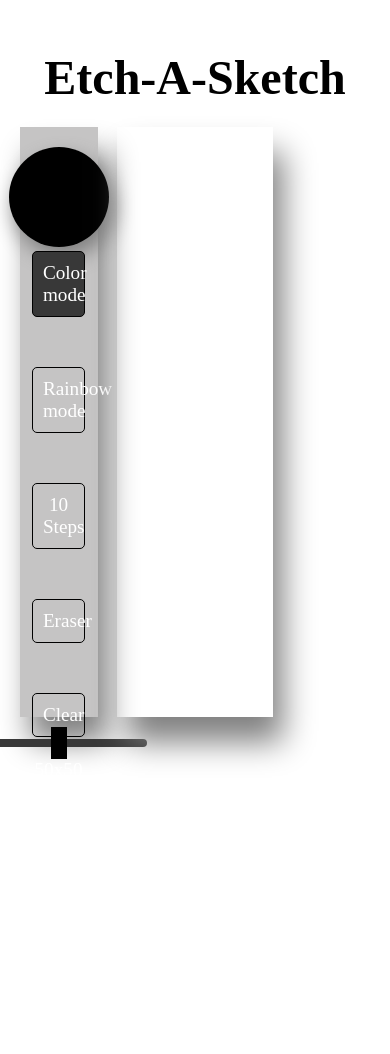
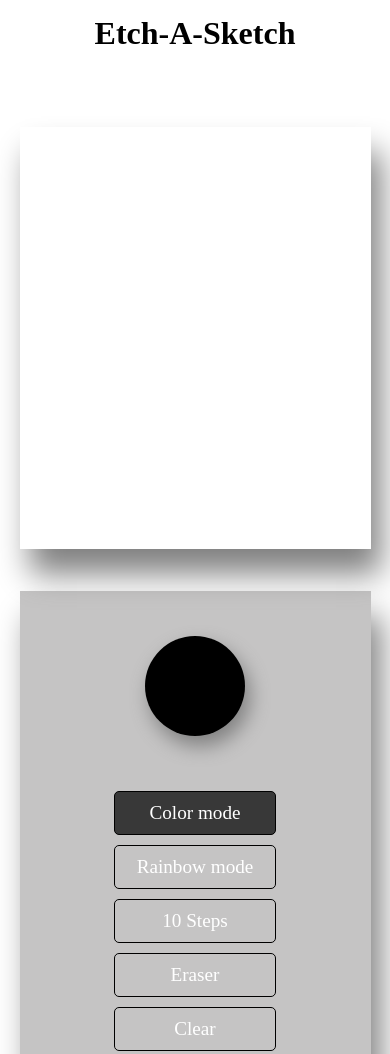
Before and after one commit to HARISHCHANDRA214/Etch-A-Sketch, a plain HTML site: page index.html in a window 390 px wide. Shown: the top 1054 px of the page. Before the commit the page ends 844 px from the top, so only its background shows below. Drawn offline with Linux system fonts and the light colour scheme.

Commit message:
added @media for mobile screens

```diff
--- a/index.css
+++ b/index.css
@@ -3,9 +3,6 @@
     margin-top: 50px;
     text-align: center;
     font-weight: bold;
-}
-.wrapper{
-    display: flex;
 }
 .options, #container{
     box-shadow: 10px 25px 30px 0px gray;
@@ -140,3 +137,36 @@
    outline: 3px solid black;
    outline-offset: 0.125rem;
  }
+
+ @media (max-width:600px) {
+    .header{
+        font-size: 2rem;
+        margin-top: 15px;
+        text-align: center;
+        font-weight: bold;
+    }
+    .options, #container{
+        height: 50%;
+        width: 90%;
+        top: -20%;
+    }
+    .options{
+        height: 70%;
+        top: 105%;
+    }
+    #buttonsWrapper{
+        gap: 10px;
+    }
+    input[type="range"] {
+        width: 10rem;
+     }
+    input[type="range"]::-webkit-slider-thumb {
+         margin-top: -5px;
+         height: 1rem;
+         width: 0.5rem;
+      }
+      input[type="range"]::-moz-range-thumb {
+        height: 1rem;
+        width: 0.5rem;
+     }
+ }
```
